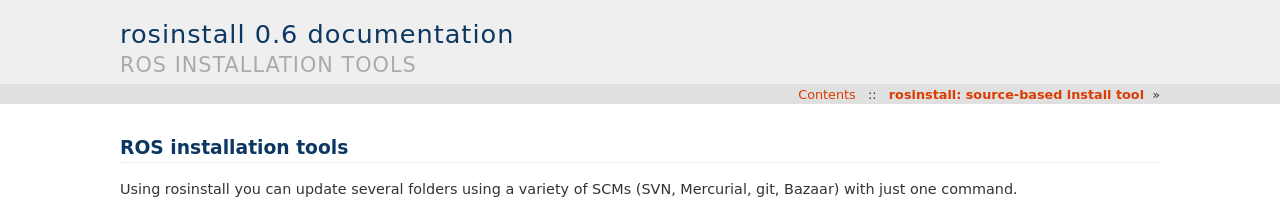
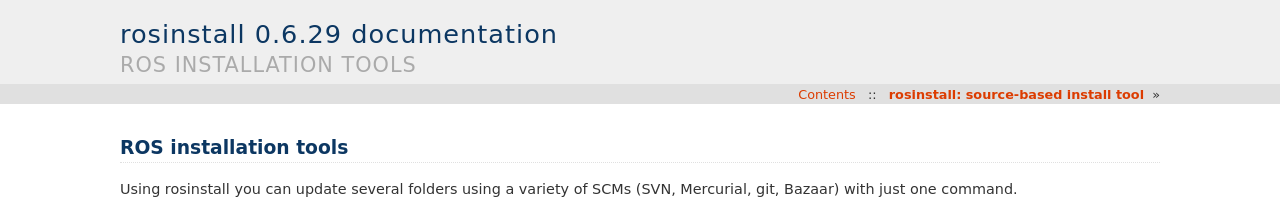
Before and after one commit to vcstools/rosinstall, a Sphinx documentation site: the page built from doc/index.rst, in a window 1280 px wide and 900 px high. Shown: the top 214 px of the window. Built offline with Sphinx 7.4.7, drawn with Linux system fonts in a browser that asks for light colours; some of the changed lines change nothing that is shown.

```diff
--- a/doc/conf.py
+++ b/doc/conf.py
@@ -61,7 +61,7 @@
 # built documents.
 #
 # The short X.Y version.
-version = version[0:3]
+version = version
 # The full version, including alpha/beta/rc tags.
 release = version
 
```
Also changed, not shown: 1 other file.
